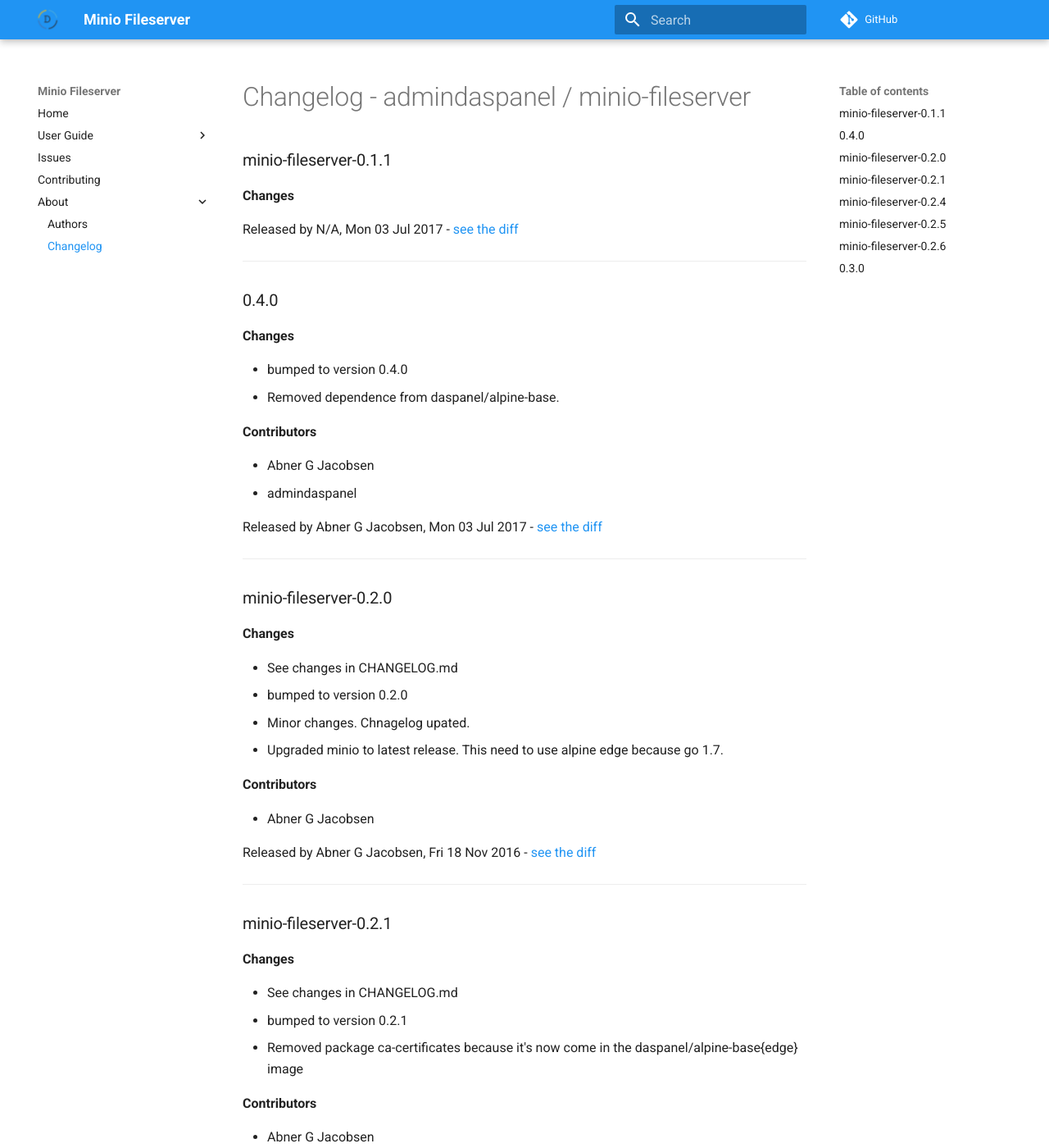
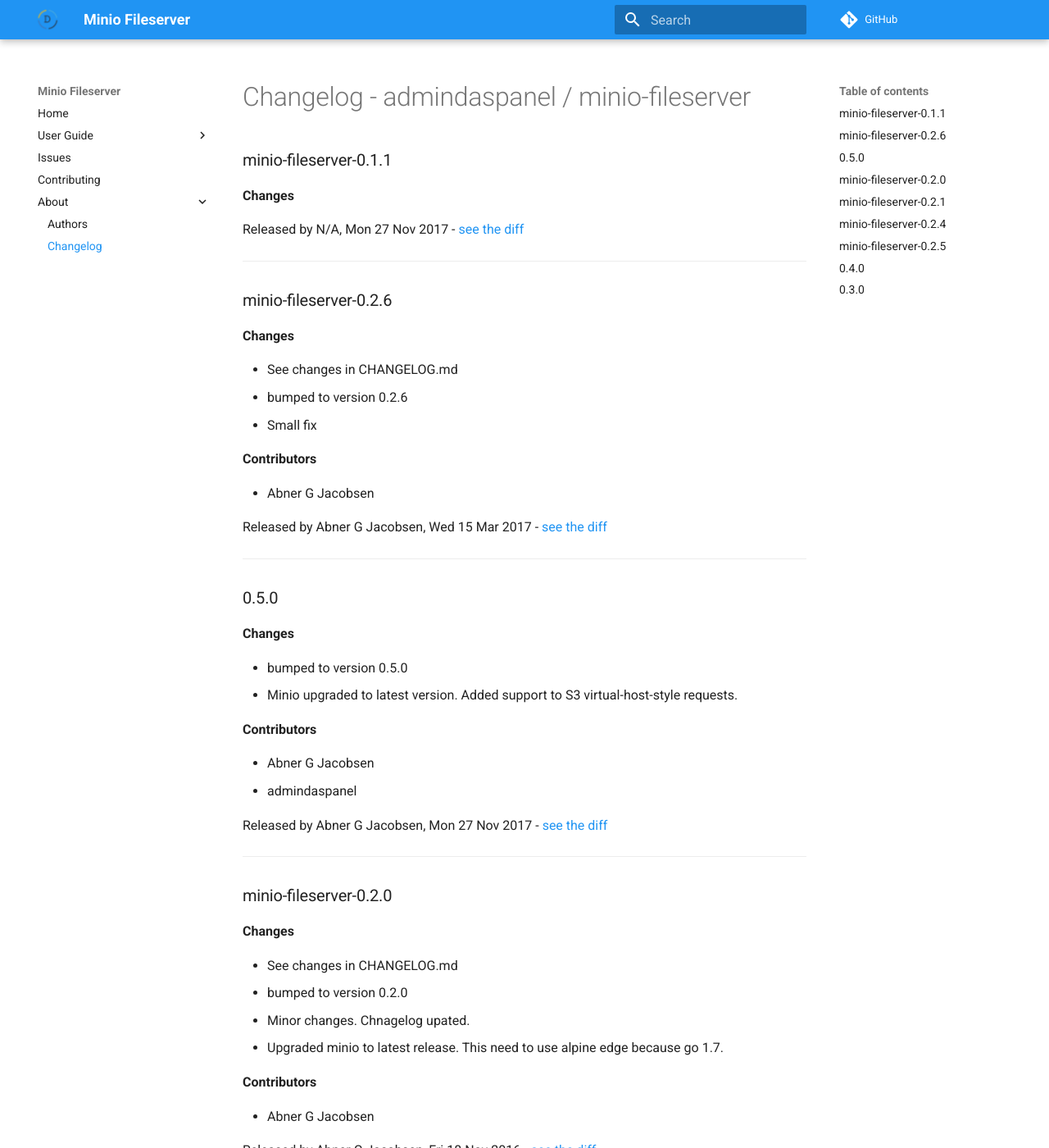
Before and after one commit to daspanel/minio-fileserver, an MkDocs documentation site: the page built from docs/changelog.md, in a window 1280 px wide and 1400 px high. Shown: the whole window at 82% size. Built offline with MkDocs 1.6.1 and Material for MkDocs 9.7.7, drawn with Linux system fonts in a browser that asks for light colours; comment, search, counter and statistics services are not loaded; old or Windows-style settings are respelled for this version of MkDocs; some of the changed text lies outside the part shown.

Commit message:
See changes in CHANGELOG.md

```diff
--- a/docs/changelog.md
+++ b/docs/changelog.md
@@ -4,23 +4,38 @@
 __Changes__
 
 
-Released by N/A, Mon 03 Jul 2017 -
+Released by N/A, Mon 27 Nov 2017 -
 [see the diff](https://github.com/admindaspanel/minio-fileserver/compare/...#diff)
 ______________
 
-### 0.4.0
+### minio-fileserver-0.2.6
 __Changes__
 
-- bumped to version 0.4.0
-- Removed dependence from daspanel/alpine-base.
+- See changes in CHANGELOG.md
+- bumped to version 0.2.6
+- Small fix
+
+__Contributors__
+
+- Abner G Jacobsen
+
+Released by Abner G Jacobsen, Wed 15 Mar 2017 -
+[see the diff](https://github.com/admindaspanel/minio-fileserver/compare/...#diff)
+______________
+
+### 0.5.0
+__Changes__
+
+- bumped to version 0.5.0
+- Minio upgraded to latest version. Added support to S3 virtual-host-style requests.
 
 __Contributors__
 
 - Abner G Jacobsen
 - admindaspanel
 
-Released by Abner G Jacobsen, Mon 03 Jul 2017 -
-[see the diff](https://github.com/admindaspanel/minio-fileserver/compare/0.3.0...0.4.0#diff)
+Released by Abner G Jacobsen, Mon 27 Nov 2017 -
+[see the diff](https://github.com/admindaspanel/minio-fileserver/compare/0.4.0...0.5.0#diff)
 ______________
 
 ### minio-fileserver-0.2.0
@@ -91,19 +106,19 @@
 [see the diff](https://github.com/admindaspanel/minio-fileserver/compare/...#diff)
 ______________
 
-### minio-fileserver-0.2.6
+### 0.4.0
 __Changes__
 
 - See changes in CHANGELOG.md
-- bumped to version 0.2.6
-- Small fix
+- bumped to version 0.4.0
+- Removed dependence from daspanel/alpine-base.
 
 __Contributors__
 
 - Abner G Jacobsen
 
-Released by Abner G Jacobsen, Wed 15 Mar 2017 -
-[see the diff](https://github.com/admindaspanel/minio-fileserver/compare/...#diff)
+Released by Abner G Jacobsen, Mon 03 Jul 2017 -
+[see the diff](https://github.com/admindaspanel/minio-fileserver/compare/0.3.0...0.4.0#diff)
 ______________
 
 ### 0.3.0
```
Also changed, not shown: CHANGELOG.md (+26 -11 lines).
